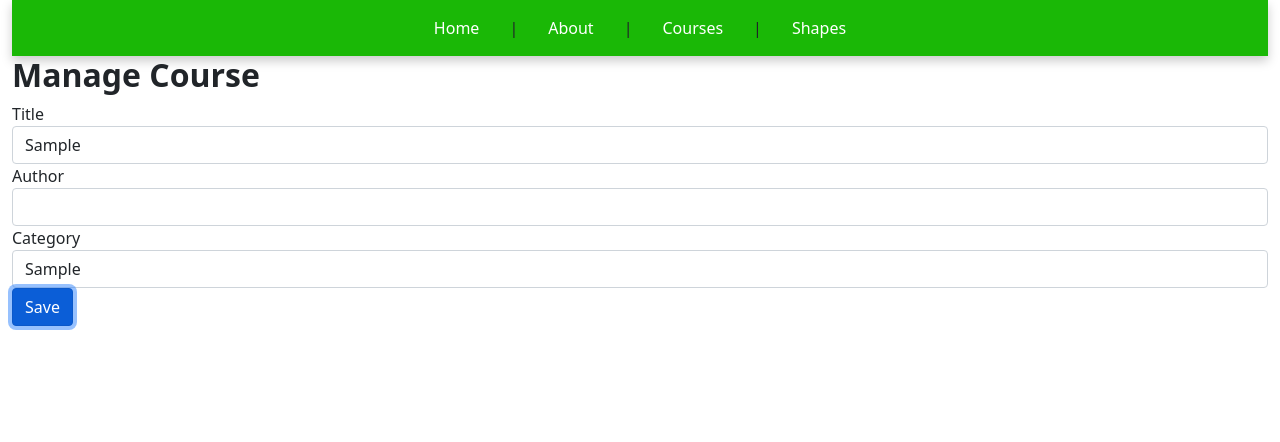
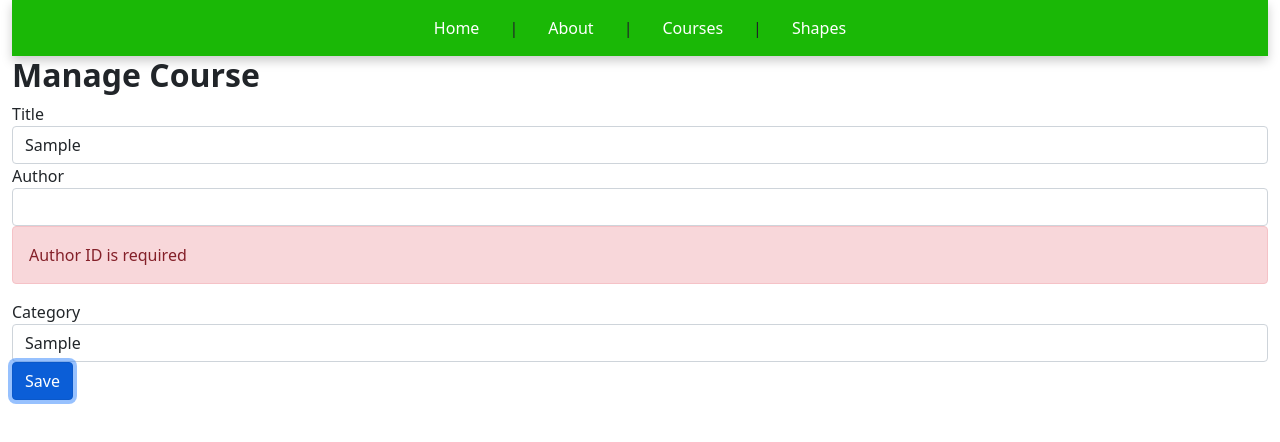
Before and after one commit to Xenofluxx/ps-flux-, a React (Create React App) app: page /course/1 in a window 1280 px wide. Both pictures are taken after typing "Sample", "Sample" into the empty fields and a click on the input "Save". Shown: the top 442 px of the page. Built offline with nearby package versions, Linux system fonts and the light colour scheme; no server answers.

Commit message:
12
Modify existing courses

```diff
--- a/package.json
+++ b/package.json
@@ -54,6 +54,7 @@
     "json-server": "^0.15.0",
     "node-modules": "^1.0.1",
     "npm-run-all": "^4.1.5",
+    "react-toastify": "5.1.1",
     "three": "^0.141.0"
   }
 }
--- a/src/components/App.js
+++ b/src/components/App.js
@@ -1,5 +1,5 @@
 // determines which component will render
-import React,{useEffect} from 'react';
+import React from 'react';
 import {Navigate,BrowserRouter,Route, Routes,useParams} from "react-router-dom";
 import HomePage from './HomePage';
 import AboutPage from './AboutPage';
@@ -9,6 +9,8 @@ import Shapes from "./Shapes";
 import PageNotFound from "./PageNotFound";
 import ManageCoursePage from "./ManageCoursePage";
 import CourseList from './CourseList';
+import{ToastContainer} from "react-toastify";
+import "react-toastify/dist/ReactToastify.css"
 
 
 function App(){
@@ -25,6 +27,7 @@ function App(){
     // Routes is the new Switch
     return(
         <div className = "container-fluid">
+            <ToastContainer autoclose={3000} hideProgressBar />
             <Header />
             <Routes>
                 <Route path="/" element={<HomePage />}></Route>
--- a/src/components/CourseForm.js
+++ b/src/components/CourseForm.js
@@ -1,5 +1,6 @@
 import React,{useState} from "react";
 import TextInput from "./common/TextInput";
+import PropTypes from "prop-types";
 
 function CourseForm(props) {
   //form tag is more accesible
@@ -11,6 +12,7 @@ function CourseForm(props) {
         onChange = {props.onChange}
         name="title"
         value={props.course.title}
+        error = {props.errors.title}
         />
 
       <div className="form-group">
@@ -28,18 +30,32 @@ function CourseForm(props) {
             <option value="2">Scott Allen</option>
           </select>
         </div>
+        {props.errors.authorId && (
+          <div className ="alert alert-danger">{props.errors.authorId}</div>
+        )}
       </div>
+
       <TextInput
         label="Category"
         id="category"
         name="category"
         onChange = {props.onChange}
         value={props.course.category}
+        error = {props.errors.category}
       />
 
       <input type="submit" value="Save" className="btn btn-primary" />
     </form>
   );
 }
+// only checked durying development
+CourseForm.propTypes = {
+      course: PropTypes.object.isRequired,
+      onSubmit: PropTypes.func.isRequired,
+      onChange: PropTypes.func.isRequired,
+      errors: PropTypes.object.isRequired
+
+}
+
 
 export default CourseForm;
--- a/src/components/ManageCoursePage.js
+++ b/src/components/ManageCoursePage.js
@@ -1,8 +1,12 @@
-import React, {useState} from "react";
+import React, {useState, useEffect} from "react";
 import {Navigate,useNavigate,useParams} from "react-router-dom";
 import CourseForm from "./CourseForm";
 import * as courseApi from "../api/courseApi";
 import CoursesPage from "./CoursesPage";
+import {toast} from "react-toastify";
+
+
+
 //Manage{...props}, those are  spread attributes, inside the second return, after Manage, props is placed
 // {params: useParams()} returns Route matched dynamic params
 export function withRouter(Manage){
@@ -16,7 +20,7 @@ export function withRouter(Manage){
 
  //arrow functions
 const ManageCoursePage = props =>{
-
+    const[errors,setErrors] = useState({});
     // change handler needed or values can't be changed
     // declare state to hold data
     const navigate = useNavigate();
@@ -27,20 +31,44 @@ const ManageCoursePage = props =>{
         autorId:null,
         category:"",
 
-    })
+});
+// useEffect needed because we are managing a side effect
+useEffect(()=>{
+    const slug = props.match.params.slug;
+    if(slug){
+        courseApi.getCourseBySlug(slug).then(_course => setCourse(_course))
+    }
+},[props.match.params.slug]);
+
 // set on name the content of value
 function handleChange({target}){
     setCourse({...course, [target.name]: target.value });
 }
 
+function formIsValid(){
+    //local variable
+    const _errors = {};
+    if(!course.title) _errors.title = "Title is required";
+    if(!course.authorId) _errors.authorId = "Author ID is required";
+    if(!course.category) _errors.category = "Category is required";
+    setErrors(_errors);
+    return Object.keys(_errors).length === 0;
+
+}
+
+
+
 //save before updating
 function handleSubmit(event){
     event.preventDefault();
+    if(!formIsValid()) return;
     courseApi.saveCourse(course).then(  ()=>{
         navigate('/courses');
+        toast.success("Course saved.")
     });
 
 }
+
 
 //   {props.match.params.slug}
 // value on left of = should be the same on both sides
@@ -48,6 +76,7 @@ const ManageCoursePage = props =>{
     <>
         <h2><b>Manage Course</b></h2>
         <CourseForm
+            errors = {errors}
             course={course}
             onChange={handleChange}
             onSubmit={handleSubmit}
```
Also changed, not shown: 1 other file (tests, documents, lock files or other folders). Lines whose indentation alone changed are shown as unchanged.
